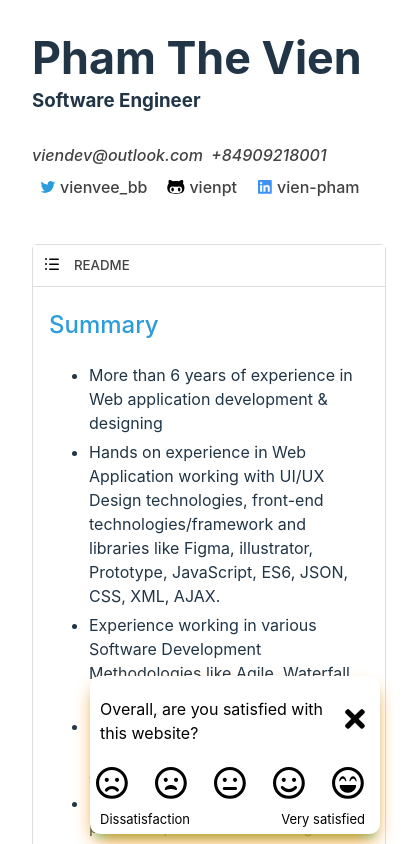
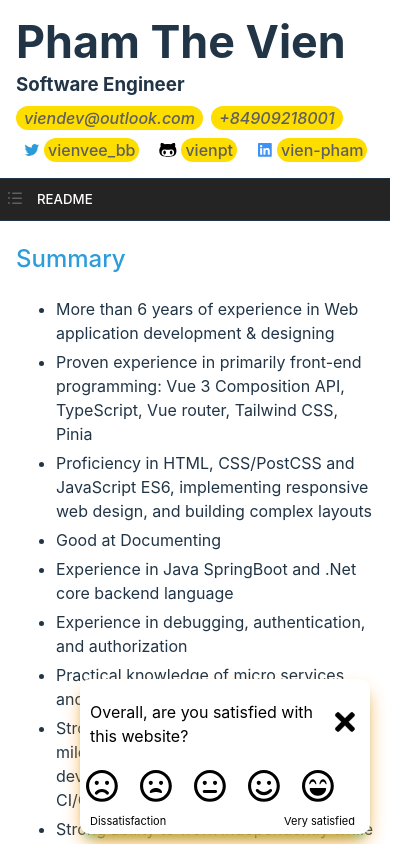
Before and after one commit to vienpt/vienpham-cv, a React (Vite) app: page / in a window 390 px wide. Shown: the top 844 px of the page, 418 px wide, since content can reach past the window. Built offline with nearby package versions, Linux system fonts and the light colour scheme.

Commit message:
fix: update layouts and content summary

```diff
--- a/components/Review.css
+++ b/components/Review.css
@@ -2,7 +2,7 @@
     position: fixed;
     bottom: 0;
     right: 0;
-    margin: 10px;
+    margin: 10px 20px 10px 0;
     max-width: 280px;
     padding: 0 5px 5px 5px;
     background-color: var(--white-color);
@@ -23,7 +23,7 @@
 
 .cv-review-popup__icon {
     display: inline-flex;
-    gap: 25px;
+    gap: 20px;
     align-content: center;
 }
 .cv-review-popup__icon button {
--- a/components/Review.tsx
+++ b/components/Review.tsx
@@ -89,8 +89,8 @@ export default function Review() {
             </div>
 
             <div style={{ display: 'flex', flex: '1 1 0%', justifyContent: 'space-between', padding: '5px 10px 0 5px'}}>
-              <span style={{ fontSize: '13px', textTransform: 'capitalize' }}>dissatisfaction</span>
-              <span style={{ fontSize: '13px' }}>Very satisfied</span>
+              <span style={{ fontSize: '11px', textTransform: 'capitalize' }}>dissatisfaction</span>
+              <span style={{ fontSize: '11px' }}>Very satisfied</span>
             </div>
           </div>
         </div>
--- a/src/App.css
+++ b/src/App.css
@@ -1,7 +1,7 @@
 #root {
   max-width: 1280px;
   margin: 0 auto;
-  padding: 2rem;
+  padding: 2rem 0;
 }
 
 .nav {
@@ -11,6 +11,7 @@
 .nav a {
   padding: 0 10px 0 10px;
   border-radius: 5px;
+  color: var(--blue-color);
 }
 .nav a:hover {
   color: var(--white-color);
@@ -45,6 +46,31 @@
   grid-template-columns: 1fr 1fr 1fr;
   grid-template-rows: min-content;
   grid-gap: 10px;
+}
+
+.cv-readme {
+  border: 1px solid;
+  border-radius: 2px;
+  /* min-height: 100vh; */
+
+  .cv-readme-hightlight {
+    position: sticky;
+    top: 0;
+    padding: 4px 0;
+    border-bottom: 1px solid;
+    background-color: color(srgb 0.1412 0.1412 0.1412);
+  }
+
+  .svg-octicon svg {
+    fill: var(--gray-color)
+  }
+  #readme {
+    color: var(--white-color)
+  }
+}
+
+.cv-summary {
+  padding: 0 16px;
 }
 
 .cv-journey__experience {
@@ -106,12 +132,30 @@
 /*.cv-journey__skill-edu-interest-tag {}*/
 
 @media (max-width: 760px) {
+  #root {
+    padding: 0;
+  }
+  body {
+    /* font-size: 13px; */
+  }
+
+  .cv-info {
+    margin: 16px;
+  }
   .cv-info__introduce {
-    display: flex;
+    display: inline-flex;
     flex-flow: wrap;
     gap: 8px;
-    margin-top: 1rem;
+    padding-top: 5px;
   }
+
+  .cv-info__introduce address, a > span {
+    color: var(--gray-color);
+    padding: 0 4px;
+    border-radius: 50px;
+    background-color: var(--primary-color);
+  }
+
   .cv-journey {
     display: flex;
     flex-direction: column;
@@ -122,6 +166,29 @@
   .cv-journey__experience-company {
     font-size: 1em;
   }
+
+  .cv-readme {
+    border: none;
+  }
+  .cv-readme-hightlight {
+    position: sticky;
+    top: 0;
+    padding: 4px;
+    border-top: 1px solid;
+    border-bottom: 1px solid;
+    opacity: 1
+  }
+
+  .svg-octicon svg {
+      fill: var(--gray-color)
+    }
+    #readme {
+      color: var(--white-color)
+    }
+
+    .cv-readme {
+      min-height: '100vh';
+    }
 }
 
 .svg-octicon:hover {
--- a/src/App.tsx
+++ b/src/App.tsx
@@ -18,14 +18,13 @@ function App() {
         setIsReviewDisplayed(true);
       }, 5000);
     }
-    console.log('isShowNav', isShowNav)
   }, []);
 
   function ShowNavContent() {
     return (
       <div className="nav" style={{
           position: 'absolute',
-          backgroundColor: 'white',
+          backgroundColor: 'color(srgb 0.1412 0.1412 0.1412)',
           minWidth: '280px',
           display: 'flex',
           flex: '0 1 auto',
@@ -78,16 +77,8 @@ function App() {
         </div>
       </div>
 
-      <div style={{ border: '1px solid #dddddd', borderRadius: '5px', minHeight: '100vh'}}>
-        <div
-          style={{
-            position: "sticky",
-            top: "0",
-            backgroundColor: 'white',
-            padding: '4px',
-            borderBottom: '1px solid #dddddd',
-          }}
-        >
+      <div className="cv-readme">
+        <div className="cv-readme-hightlight">
           <h5
             style={{
               display: 'flex',
@@ -117,7 +108,7 @@ function App() {
           </h5>
           { isShowNav ? ShowNavContent() : <></> }
         </div>
-        <div style={{ padding: '0 16px 0 16px' }}>
+        <div className="cv-summary">
         {/* summary */}
         <div className={"cv-info-about"}>
           <h2>
@@ -136,28 +127,21 @@ function App() {
               designing
             </li>
             <li>
-              Hands on experience in Web Application working with UI/UX Design
-              technologies, front-end technologies/framework and libraries like
-              Figma, illustrator, Prototype, JavaScript, ES6, JSON, CSS, XML,
-              AJAX.
+              Proven experience in primarily front-end programming: Vue 3 Composition API, TypeScript, Vue router, Tailwind CSS, Pinia
+            </li>
+
+            <li>Proficiency in HTML, CSS/PostCSS and JavaScript ES6, implementing responsive web design, and building complex layouts</li>
+            <li>Good at Documenting</li>
+            <li>Experience in Java SpringBoot and .Net core backend language</li>
+            <li>Experience in debugging, authentication, and authorization</li>
+            <li>Practical knowledge of micro services and designing/building REST APIs</li>
+            <li>
+              Strong capability of meeting project milestones and comfortable with agile development methodology and common CI/CD practices
             </li>
             <li>
-              Experience working in various Software Development Methodologies
-              like Agile, Waterfall, SCRUM and TDD.
+              Strong ability to work independently while still being collaborative and inclusive
             </li>
-            <li>
-              Good at Documenting and Understanding User requirements and
-              Systems application.
-            </li>
-            <li>
-              Excellent Client interaction skills and proven experience in
-              working independently as well as in team
-            </li>
-            <li>
-              Experienced in Creating Domain model, Use Case diagrams, Sequence
-              diagrams, and Object Model.
-            </li>
-            <li>Experienced working with command line interface</li>
+            <li>Familiarity with common frontend workflow such as NPM, ESLint, Prettier, etc. </li>
           </ul>
         </div>
         {/* experience */}
@@ -280,7 +264,7 @@ function App() {
                 libraries & frameworks
               </span>
               <p className={"cv-journey__skill-edu-interest-tag"}>
-                Vuejs, TailwindCSS, Nuxtjs, Pinia, Oruga, GraphQL, Vuetify,
+                Vuejs, Reactjs, TailwindCSS, Nuxtjs, Nextjs, Pinia, Oruga, GraphQL, Vuetify,
                 Cypress, WebdriverIO, .Net Core, SpringBoot, Azure AD, Swagger,
                 Helm.
               </p>
```
